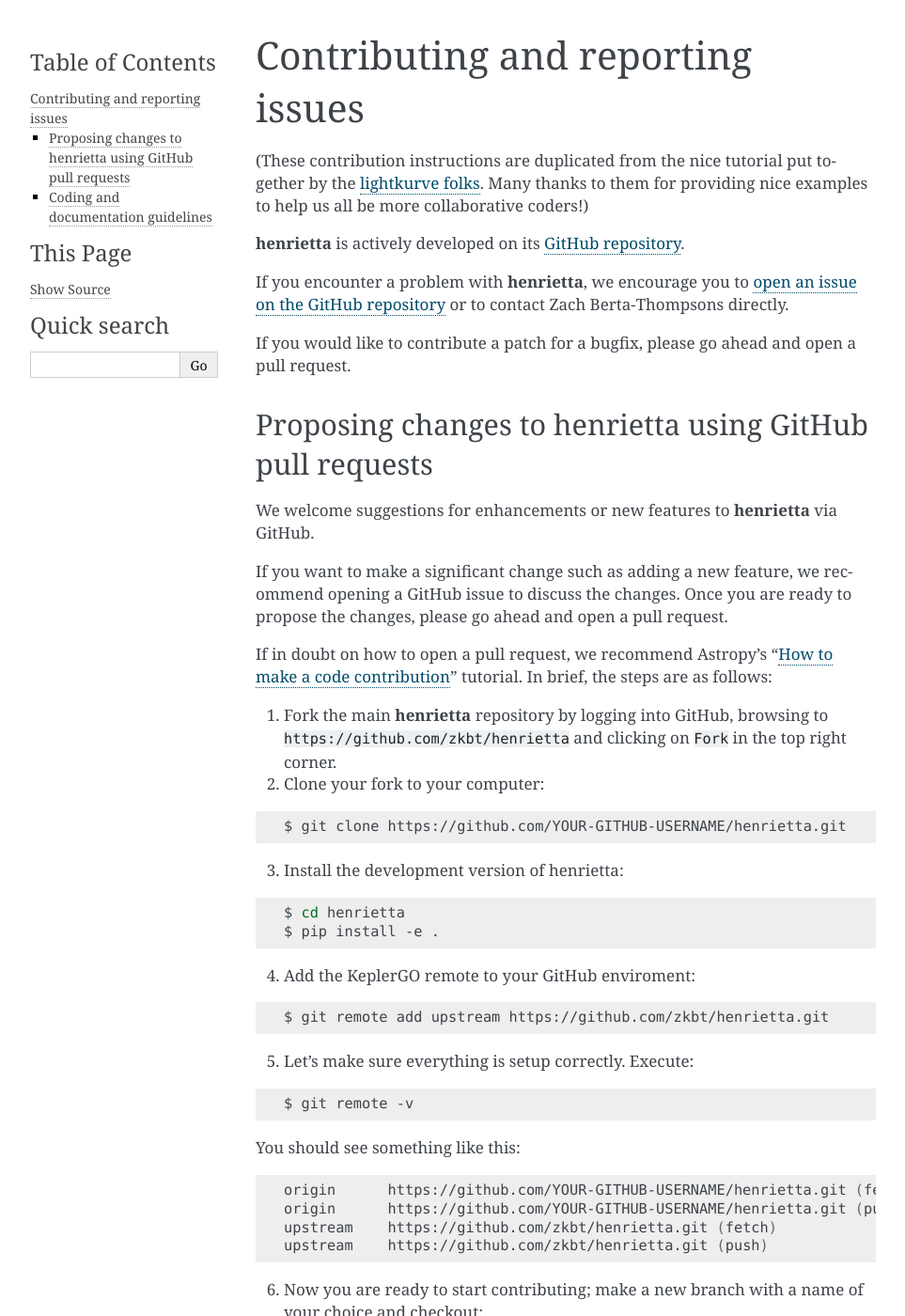
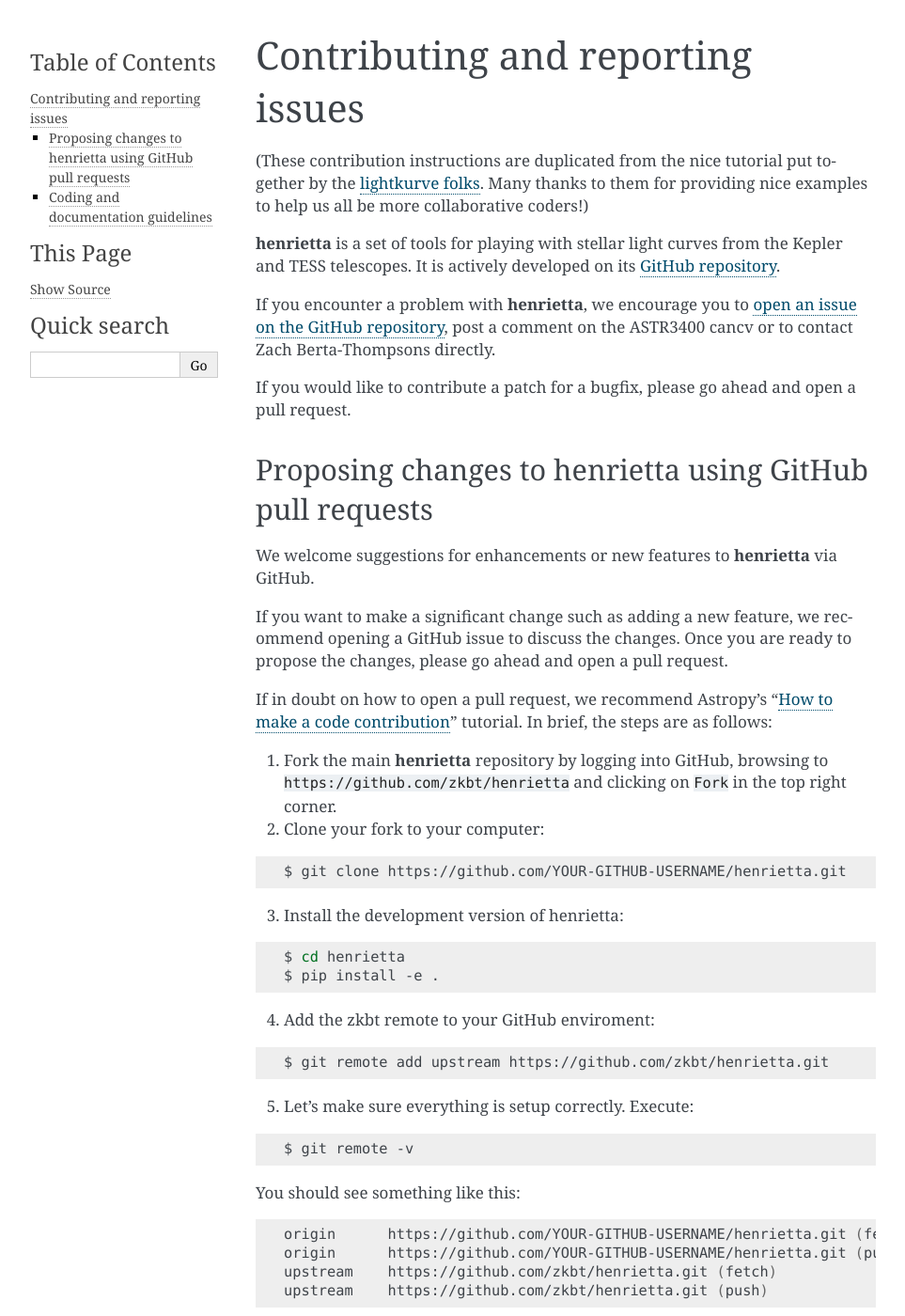
Before and after one commit to zkbt/henrietta, a Sphinx documentation site: the page built from docs/source/contributing.rst, in a window 1280 px wide and 1400 px high. Shown: the whole window at 94% size, without its empty margins (148-1111 px from the left). Built offline with Sphinx 7.4.7, drawn with Linux system fonts in a browser that asks for light colours.

```diff
--- a/docs/source/contributing.rst
+++ b/docs/source/contributing.rst
@@ -9,10 +9,10 @@ put together by the `lightkurve folks  <https://github.com/KeplerGO/lightkurve>`
 Many thanks to them for providing nice examples to help us all be more
 collaborative coders!)
 
-**henrietta** is actively developed on its `GitHub repository <https://github.com/KeplerGO/henrietta>`_.
+**henrietta** is a set of tools for playing with stellar light curves from the Kepler and TESS telescopes. It is actively developed on its `GitHub repository <https://github.com/zkbt/henrietta>`_.
 
 If you encounter a problem with **henrietta**, we encourage you to
-`open an issue on the GitHub repository <https://github.com/zkbt/henrietta/issues>`_
+`open an issue on the GitHub repository <https://github.com/zkbt/henrietta/issues>`_, post a comment on the ASTR3400 cancv
 or to contact Zach Berta-Thompsons directly.
 
 If you would like to contribute a patch for a bugfix, please go ahead and open a pull request.
@@ -46,7 +46,7 @@ In brief, the steps are as follows:
     $ cd henrietta
     $ pip install -e .
 
-4. Add the KeplerGO remote to your GitHub enviroment:
+4. Add the zkbt remote to your GitHub enviroment:
 
 .. code-block:: bash
 
--- a/setup.py
+++ b/setup.py
@@ -17,8 +17,8 @@ if sys.version_info[0] < 3:
 else:
     import builtins
 builtins.__HENRIETTASETUP__ = True
-import thefriendlystars
-version = thefriendlystars.__version__
+import henrietta
+version = henrietta.__version__
 
 setup(name = "henrietta",
     version = version,
```
